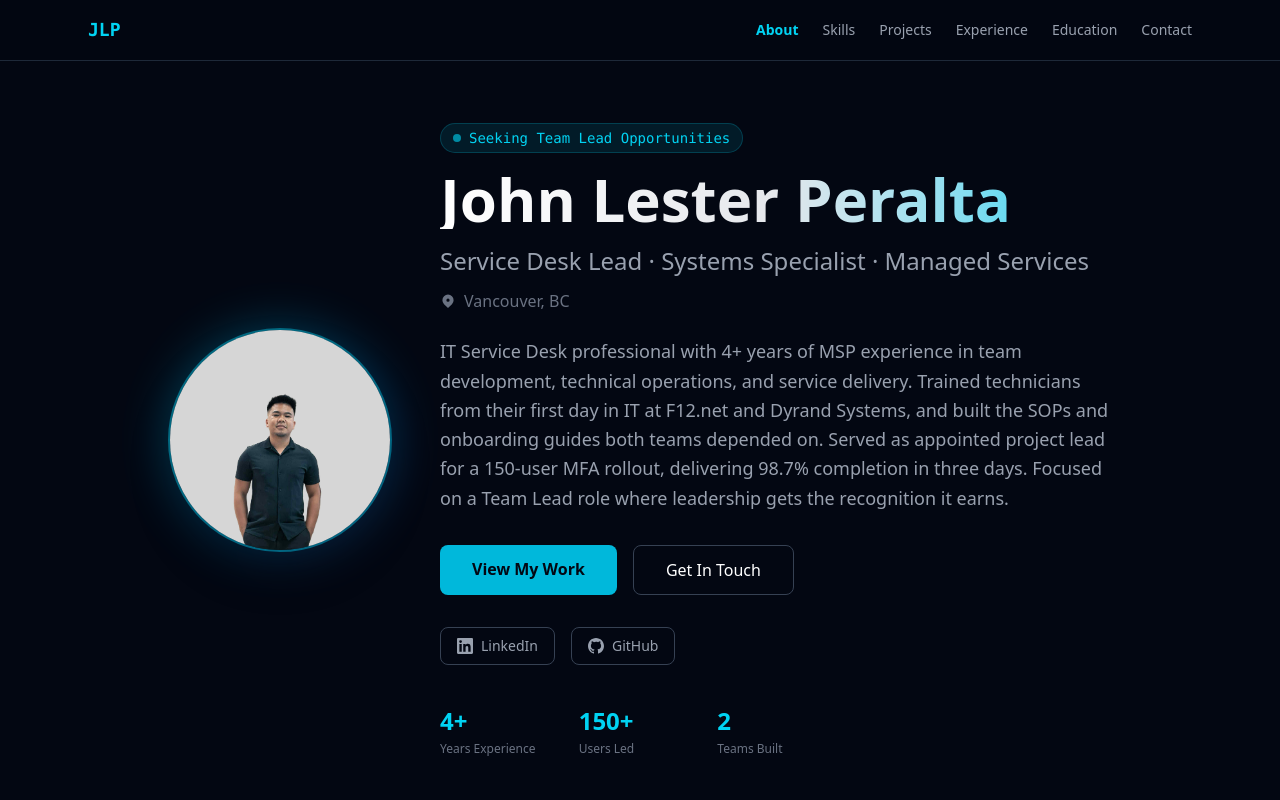
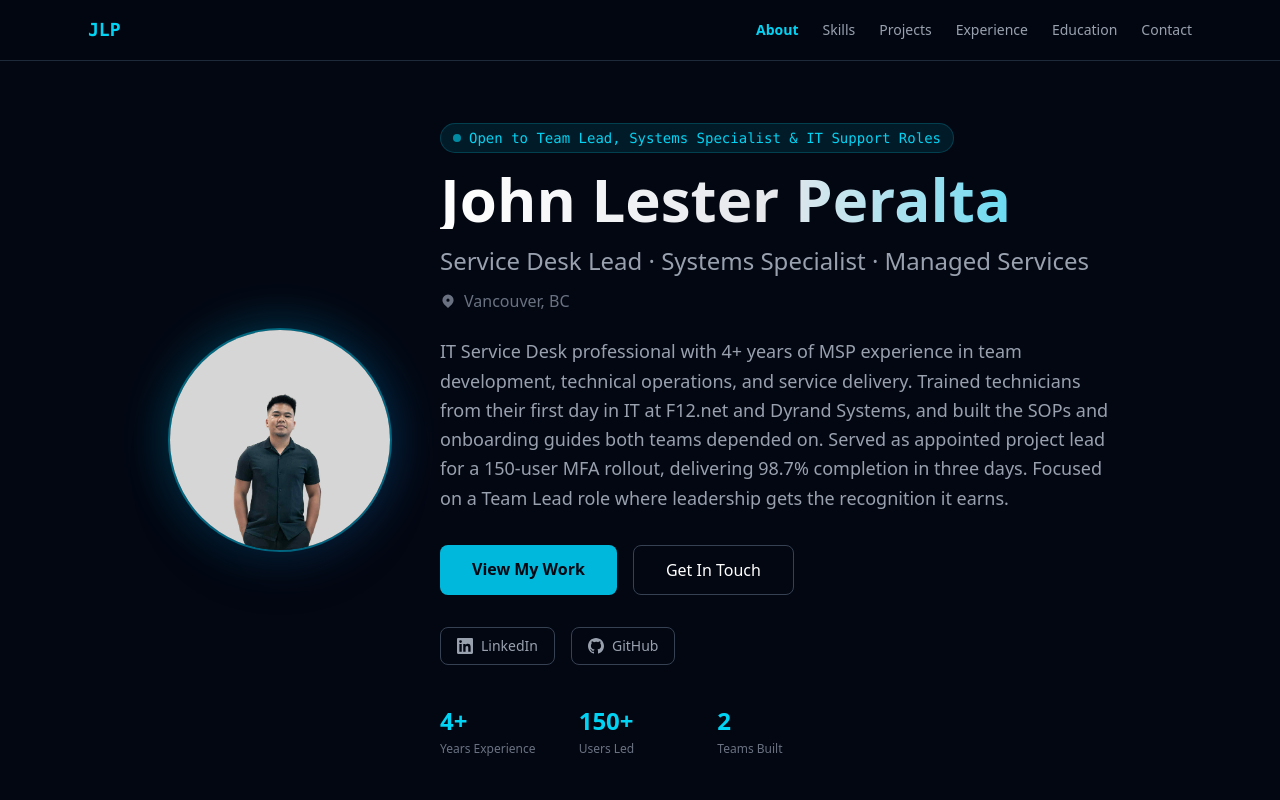
Before and after one commit to jlaptech/Portfolio, a Next.js app: page / in a window 1280 px wide. Shown: the top 800 px of the page. Built offline with nearby package versions, Linux system fonts and the light colour scheme.

Commit message:
Update availability badge to include Systems Specialist and IT Support roles

```diff
--- a/components/Hero.tsx
+++ b/components/Hero.tsx
@@ -23,7 +23,7 @@ export default function Hero() {
         <div className="text-center md:text-left">
           <div className="inline-flex items-center gap-2 mb-4 px-3 py-1 rounded-full bg-cyan-400/10 border border-cyan-400/20 text-cyan-400 text-sm font-mono">
             <span className="w-2 h-2 rounded-full bg-cyan-400 animate-pulse" />
-            Seeking Team Lead Opportunities
+            Open to Team Lead, Systems Specialist & IT Support Roles
           </div>
 
           <h1 className="text-4xl md:text-6xl font-bold mb-4 bg-gradient-to-r from-white via-gray-200 to-cyan-400 bg-clip-text text-transparent">
```
